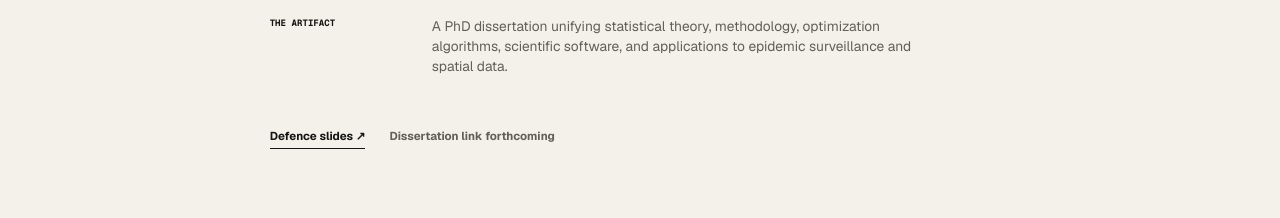
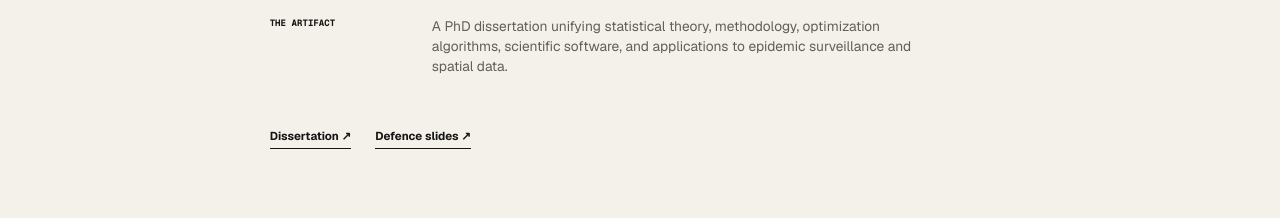
Before and after one commit to jiapivialiu/jiapivialiu-portfolio, a Next.js app: page /academics in a window 1280 px wide. Shown: the part 1400-1618 px from the top of the page. Built offline with nearby package versions, Linux system fonts and the light colour scheme.

Commit message:
Add dissertation link

```diff
--- a/src/data/site.ts
+++ b/src/data/site.ts
@@ -130,8 +130,8 @@ export const projects: readonly Project[] = [
       "Count data appear everywhere—from website traffic and disease surveillance to medical imaging—but their variability grows with magnitude, making constant-noise smoothing unreliable. This dissertation develops Poisson trend filtering methods that adapt to abrupt changes without prespecifying where they occur, together with stable and scalable algorithms for complex data structures and ill-conditioned systems. The methods are demonstrated through applications in epidemic surveillance and spatial analysis.",
     problem: "How can we recover locally adaptive trends from count data without distorting low-count regions or sacrificing computational stability?",
     artifact: "A PhD dissertation unifying statistical theory, methodology, optimization algorithms, scientific software, and applications to epidemic surveillance and spatial data.",
-    repoUrl: "",
-    repoLabel: "Dissertation link forthcoming",
+    repoUrl: "http://hdl.handle.net/2429/95559",
+    repoLabel: "Dissertation",
     additionalLinks: [
       { label: "Defence slides", url: "https://github.com/jiapivialiu/poisson-tf-defence-slides" },
     ],
```
